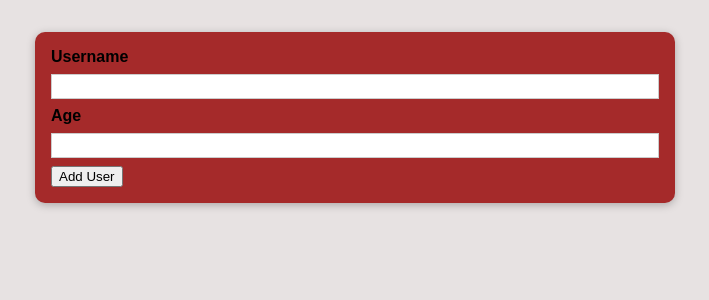
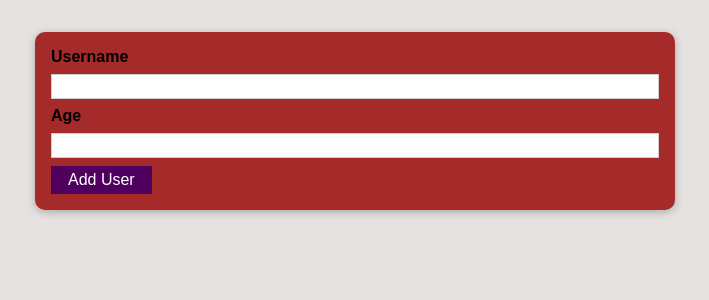
Before and after one commit to AmeyaKulkarni2001/Add-User, a React (Create React App) app: page / in a window 1280 px wide. Shown: the top 300 px of the page, without its empty margins (285-994 px from the left). Built offline with nearby package versions, Linux system fonts and the light colour scheme.

Commit message:
Basic button Logic

```diff
--- /dev/null
+++ b/src/components/UI/Button.js
@@ -0,0 +1,17 @@
+import React from 'react';
+
+import classes from './Button.module.css';
+
+const Button = (props) => {
+  return (
+    <button
+      className={classes.button}
+      type={props.type || 'button'}
+      onClick={props.onClick}
+    >
+      {props.children}
+    </button>
+  );
+};
+
+export default Button;
--- /dev/null
+++ b/src/components/UI/Button.module.css
@@ -0,0 +1,18 @@
+.button {
+    font: inherit;
+    border: 1px solid #4f005f;
+    background: #4f005f;
+    color: white;
+    padding: 0.25rem 1rem;
+    cursor: pointer;
+  }
+
+  .button:hover,
+  .button:active {
+    background: #741188;
+    border-color: #741188;
+  }
+
+  .button:focus {
+    outline: none;
+  }
--- a/src/components/User/AddUser.js
+++ b/src/components/User/AddUser.js
@@ -1,22 +1,38 @@
-import React from 'react';
-import Card from '../UI/Card';
-import classes from './AddUser.module.css'
-const AddUser = props => {
-    const addUserHandler = (e) =>{
-        e.preventDefault();
-    }
-    return(
-    <Card className = {classes.input}>
-        <form onSubmit = {addUserHandler}>
+import React, { useState }  from "react";
+
+import Card from "../UI/Card";
+import Button from "../UI/Button";
+
+import classes from "./AddUser.module.css";
+const AddUser = (props) => {
+
+    const [enteredUsername, setEnteredUsername] = useState('');
+    const [enteredAge, setEnteredAge] = useState('');
+
+  const addUserHandler = (e) => {
+    e.preventDefault();
+    console.log(enteredUsername, enteredAge);
+  };
+
+  const usernameChangeHandler = (e) =>{
+      setEnteredUsername(e.target.value);
+  }
+
+  const ageChangeHandler = (e) =>{
+    setEnteredAge(e.target.value);
+}
+
+  return (
+    <Card className={classes.input}>
+      <form onSubmit={addUserHandler}>
         <label htmlFor="username">Username</label>
-        <input id="username"type="text" />
+        <input onChange={usernameChangeHandler} id="username" type="text" />
         <label htmlFor="age">Age</label>
-        <input id="age"type="number" />
-        <button type="submit">Add User</button>
-        </form>
+        <input onChange={ageChangeHandler} id="age" type="number" />
+        <Button type="submit">Add User</Button>
+      </form>
     </Card>
-
-    );
+  );
 };
 
 export default AddUser;
```
